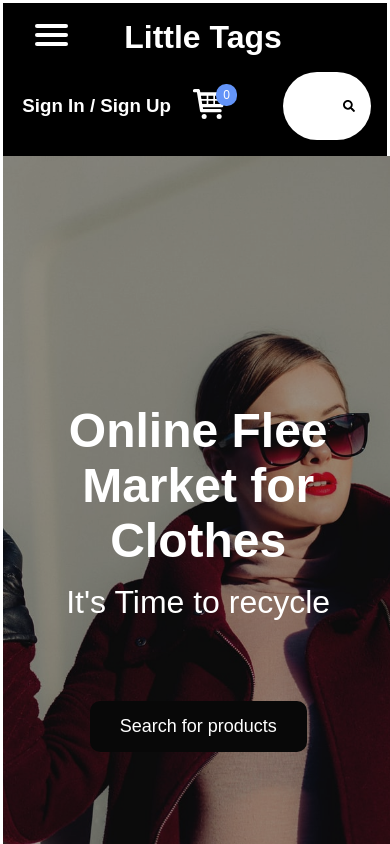
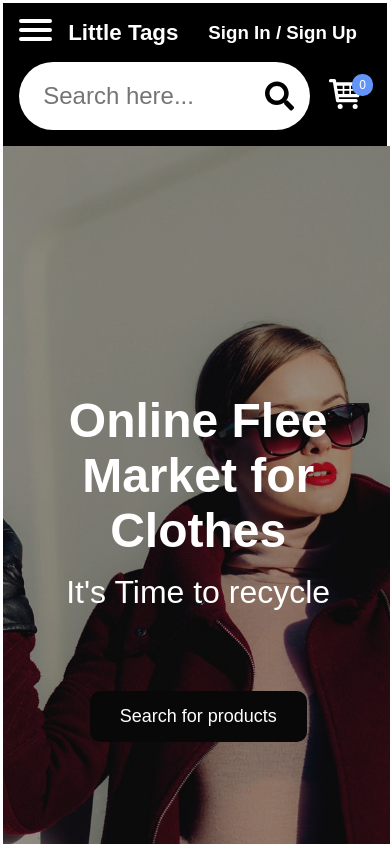
Before and after one commit to pesto-students/little-tags-anchal2107, a React (Create React App) app: page / in a window 390 px wide. Shown: the top 844 px of the page. Built offline with nearby package versions, Linux system fonts and the light colour scheme; a web font is replaced by a local one.

Commit message:
Add responsiveness code

```diff
--- a/src/App.scss
+++ b/src/App.scss
@@ -55,7 +55,7 @@
   pointer-events: none;
 }
 
-@media all and (max-width: 800px) {
+@media all and (max-width: 600px) {
   .main {
     flex: 3 0px;
     order: 2;
--- a/src/buypage/ConfirmationPage.scss
+++ b/src/buypage/ConfirmationPage.scss
@@ -39,7 +39,7 @@
   }
 }
 
-@media screen and (max-width: 700px) {
+@media screen and (max-width: 600px) {
   .confirm-page-container {
     width: 95%;
   }
--- a/src/buypage/ShippingDetails.scss
+++ b/src/buypage/ShippingDetails.scss
@@ -48,7 +48,7 @@
   }
 }
 
-@media screen and (max-width: 700px) {
+@media screen and (max-width: 600px) {
   .shipping-details-container {
     width: 96%;
   }
--- a/src/footer/Footer.scss
+++ b/src/footer/Footer.scss
@@ -65,7 +65,7 @@
   margin: 1rem 0;
 }
 
-@media only screen and (max-width: 700px) {
+@media only screen and (max-width: 600px) {
   .footer-category {
     display: none;
   }
@@ -76,3 +76,8 @@
     width: 50%;
   }
 }
+@media only screen and (max-width: 400px) {
+  .subscribe input {
+    padding: 0.5rem 0 0.5rem 0.2rem;
+  }
+}
--- a/src/header/CartIcon.jsx
+++ b/src/header/CartIcon.jsx
@@ -5,14 +5,14 @@ import { TiShoppingCart } from "react-icons/ti";
 function CartIcon() {
   const { totalQuantity } = useSelector((state) => state.cartReducer);
   return (
-    <>
+    <div className="cart-icon-container">
       <Link to="/cart">
         <div className="cart-icon">
           <TiShoppingCart />
           <span className="badge">{totalQuantity}</span>
         </div>
       </Link>
-    </>
+    </div>
   );
 }
 
--- a/src/header/Header.scss
+++ b/src/header/Header.scss
@@ -75,7 +75,7 @@
   }
 }
 
-@media only screen and (max-width: 700px) {
+@media only screen and (max-width: 600px) {
   .search-filter {
     justify-content: center;
     order: 1;
@@ -92,3 +92,28 @@
     padding: 0.5rem 0 0;
   }
 }
+@media only screen and (max-width: 500px) {
+  .logo {
+    margin: 0;
+  }
+  .cart-icon {
+    margin: 0;
+  }
+}
+@media only screen and (max-width: 400px) {
+  .menu-toggle {
+    margin: 0 1rem;
+  }
+  .logo {
+    font-size: 0.7rem;
+  }
+  .search-filter {
+    order: 4;
+  }
+  .profile-icon {
+    order: 3;
+  }
+  .cart-icon-container {
+    order: 5;
+  }
+}
--- a/src/maincontent/MainContent.scss
+++ b/src/maincontent/MainContent.scss
@@ -41,7 +41,7 @@
   }
 }
 
-@media screen and (max-width: 800px) {
+@media screen and (max-width: 600px) {
   .product-category-home {
     .grid-container {
       flex-direction: column;
--- a/src/order/Cart.scss
+++ b/src/order/Cart.scss
@@ -141,7 +141,7 @@
   margin: 2rem;
 }
 
-@media (max-width: 800px) {
+@media screen and (max-width: 600px) {
   .cart-div-container {
     flex-direction: column;
   }
@@ -182,3 +182,12 @@
     margin: 0;
   }
 }
+@media screen and (max-width: 600px) {
+  .shopping-cart{
+    .quantity {
+      display: flex;
+      flex-direction: column;
+      align-items: center;
+    }
+  }
+}
--- a/src/order/OrderHistory.scss
+++ b/src/order/OrderHistory.scss
@@ -5,7 +5,7 @@
   }
 }
 
-@media screen and (max-width: 800px) {
+@media screen and (max-width: 600px) {
   .order-history-container {
     padding: 1rem 0.5rem;
   }
--- a/src/product/Carousel.scss
+++ b/src/product/Carousel.scss
@@ -67,7 +67,7 @@
   background-color: #717171;
 }
 
-@media screen and (max-width: 700px) {
+@media screen and (max-width: 600px) {
   .left-arrow {
     left: -75%;
   }
@@ -75,3 +75,15 @@
     right: -75%;
   }
 }
+@media screen and (max-width: 400px) {
+  .slider img {
+    width: 220px;
+    height: 300px;
+  }
+  .left-arrow {
+    left: -125%;
+  }
+  .right-arrow {
+    right: -125%;
+  }
+}
--- a/src/product/Product.scss
+++ b/src/product/Product.scss
@@ -157,7 +157,7 @@ input:focus {
   margin-top: 1rem;
 }
 
-@media screen and (max-width: 700px) {
+@media screen and (max-width: 600px) {
   .product-container {
     flex-direction: column;
     align-items: center;
@@ -178,3 +178,8 @@ input:focus {
     width: 50%;
   }
 }
+@media screen and (max-width: 600px) {
+  .cart-container {
+    width: 65%;
+  }
+}
--- a/src/product/ProductCard.scss
+++ b/src/product/ProductCard.scss
@@ -33,8 +33,17 @@
   }
 }
 
-@media screen and (max-width: 700px) {
+@media screen and (max-width: 600px) {
   .product-card-container {
     width: 42%;
   }
 }
+@media screen and (max-width: 400px) {
+  .product-card-container {
+    width: 40%;
+    height: 240px;
+    img {
+      height: 160px;
+    }
+  }
+}
```
